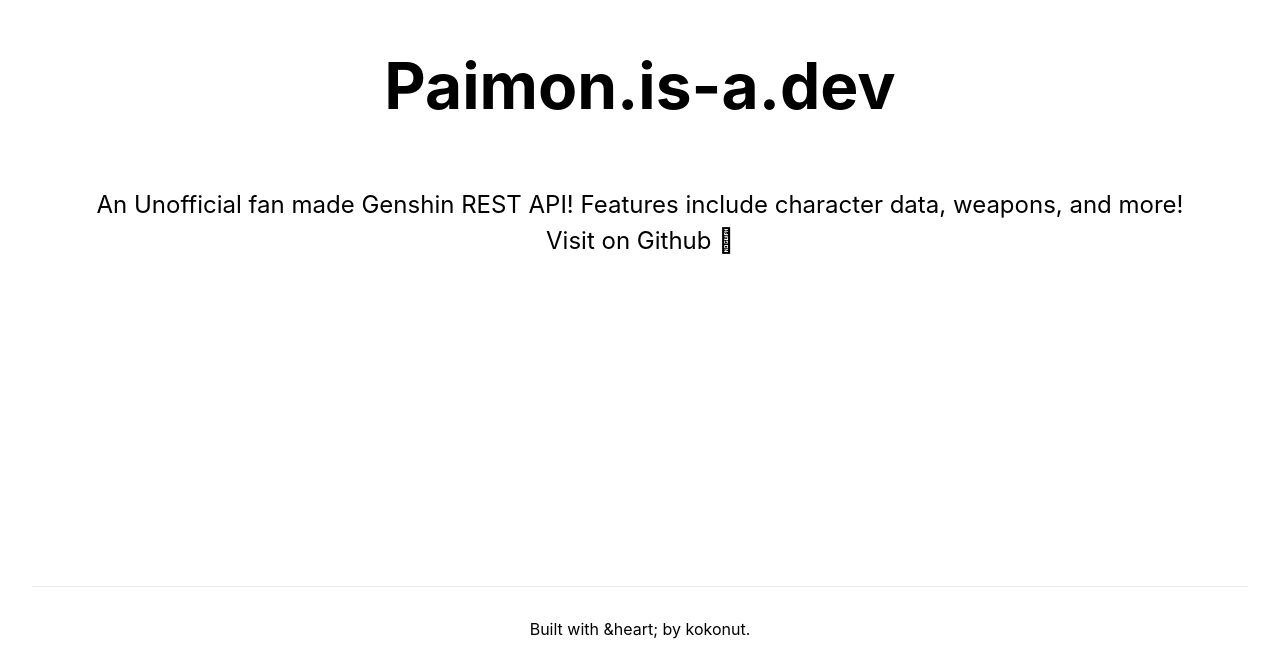
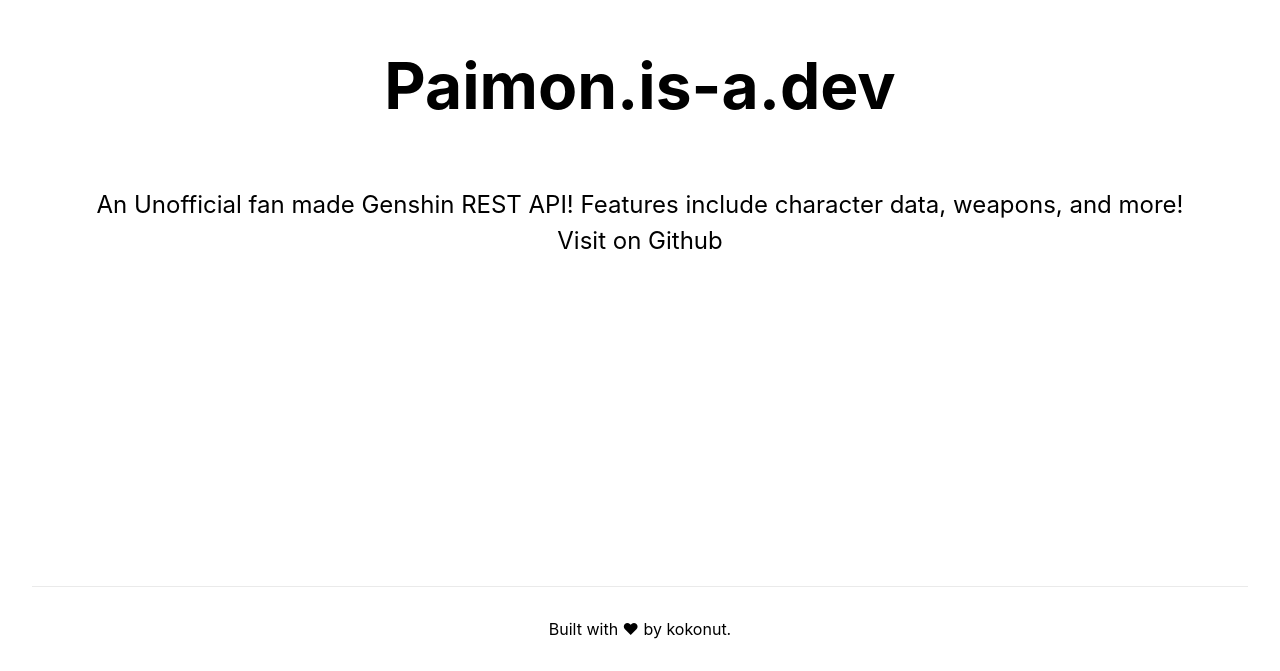
Before and after one commit to kokonut27/paimon.is-a.dev, a Next.js app: page / in a window 1280 px wide. Shown: the part 214-885 px from the top of the page. Built offline with nearby package versions, Linux system fonts and the light colour scheme.

Commit message:
Update index.js

```diff
--- a/pages/index.js
+++ b/pages/index.js
@@ -22,7 +22,7 @@ export default function Home() {
           <a
             href="https://github.com/kokonut27/paimon.is-a.dev/"
           >
-            Visit on Github &#xe164;
+            Visit on Github
           </a>
         </p>
       </main>
@@ -31,7 +31,7 @@ export default function Home() {
         <a
           href="https://github.com/kokonut27"
         >
-          Built with &heart; by kokonut.
+          Built with ❤ by kokonut.
         </a>
       </footer>
     </div>
```
